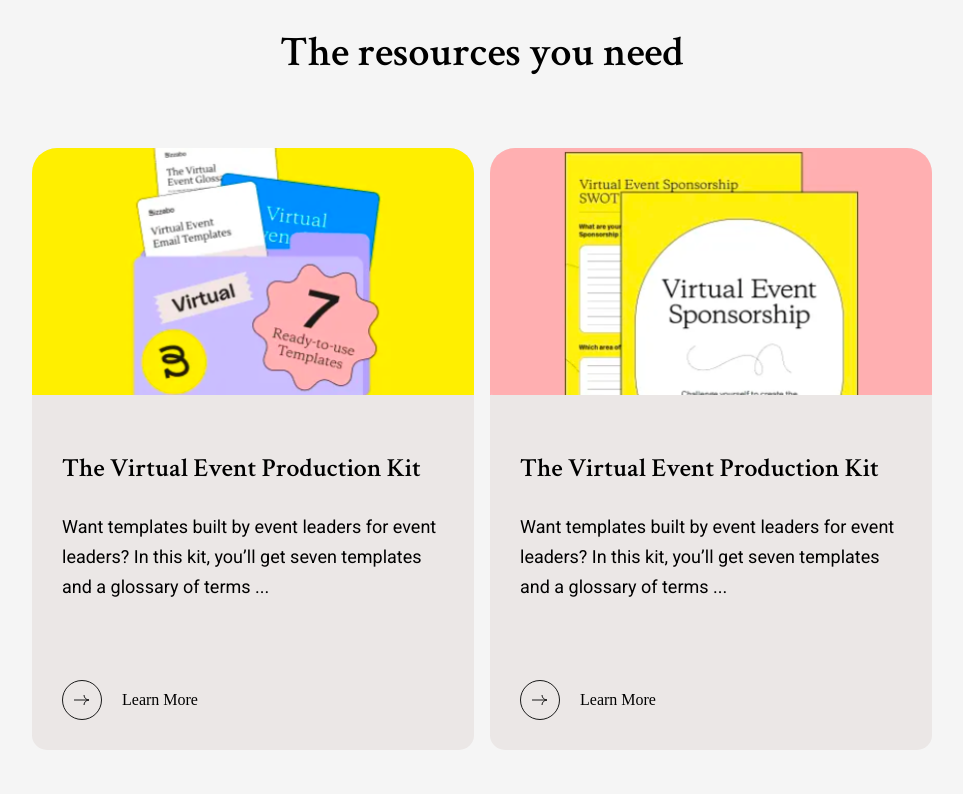
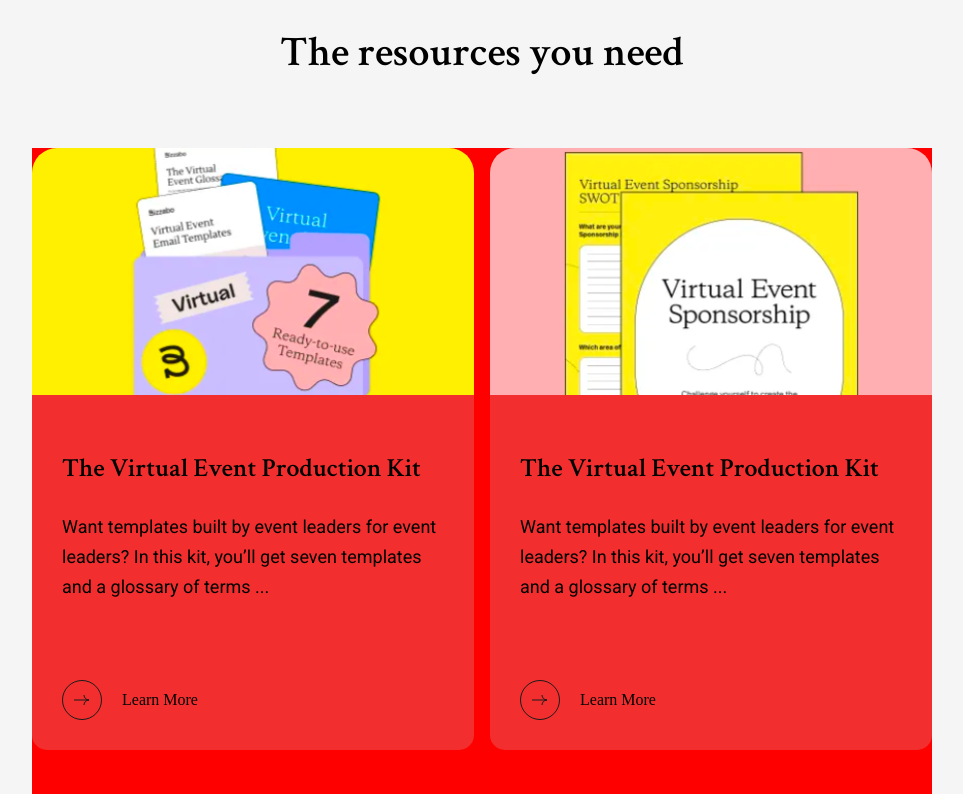
Before and after one commit to Sprof22/learn-next-code, a Next.js app in the folder challenge/: page / in a window 1280 px wide. Shown: the top 794 px of the page, without its empty margins (158-1121 px from the left). Built offline with nearby package versions, Linux system fonts and the light colour scheme.

Commit message:
space 1570

```diff
--- a/challenge/pages/index.js
+++ b/challenge/pages/index.js
@@ -44,6 +44,13 @@ export const MainContainer = styled.div`
   justify-content: center;
   align-items: center;
 
+  @media (max-width: 1570px) {
+    display: grid;
+    grid-template-columns: 1fr 1fr;
+    gap: 1rem;
+    max-width: 900px;
+    background: red;
+  }
   @media (max-width: 1350px) {
     display: grid;
     grid-template-columns: 1fr 1fr;
```
